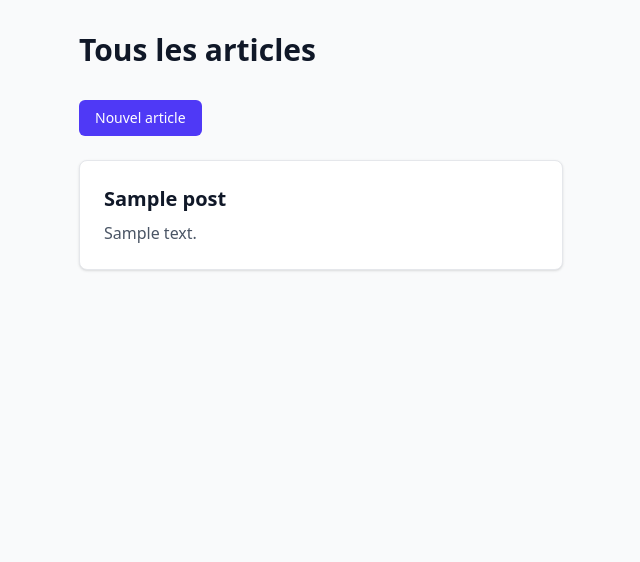
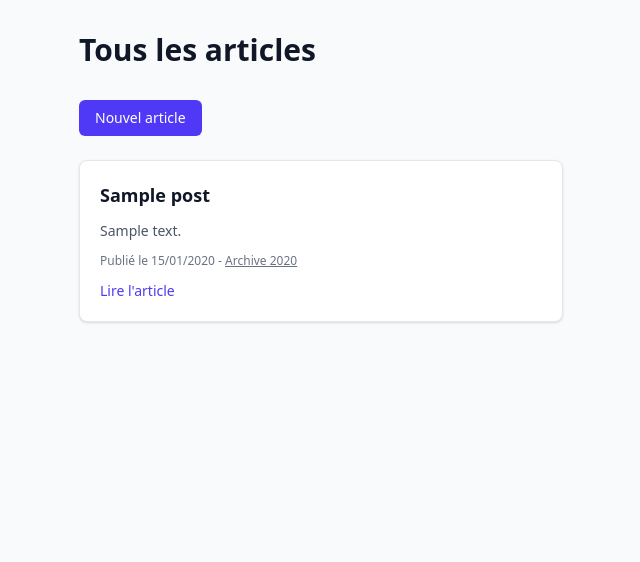
Before and after one commit to Knefzi29/mini-cms, a Laravel app: page /posts in a window 1280 px wide. Shown: the part 61-623 px from the top of the page, without its empty margins (65-705 px from the left). Run offline with Laravel 12, Linux system fonts and the light colour scheme; tables that the repository leaves empty hold one stand-in row (values such as "Sample post"); style sheets or scripts are compiled from the project's sources.

Commit message:
Ajouter la colonne excerpt aux articles

```diff
--- a/app/Http/Controllers/PostController.php
+++ b/app/Http/Controllers/PostController.php
@@ -35,6 +35,7 @@ class PostController extends Controller
         $validated = $request->validate([
             'title' => ['required', 'string', 'max:255'],
             'slug' => ['required', 'string', 'max:255', 'regex:/^[a-z0-9-]+$/', 'unique:posts,slug'],
+            'excerpt' => ['nullable', 'string', 'max:255'],
             'body' => ['required', 'string', 'min:20'],
             'is_published' => ['nullable', 'boolean'],
         ]);
--- a/app/Models/Post.php
+++ b/app/Models/Post.php
@@ -9,6 +9,7 @@ class Post extends Model
     protected $fillable = [
         'title',
         'slug',
+        'excerpt',
         'body',
         'is_published',
         'published_at',
--- a/resources/views/components/post-card.blade.php
+++ b/resources/views/components/post-card.blade.php
@@ -1,13 +1,25 @@
 @props(['post'])
 
-<article class="rounded-lg border border-gray-200 bg-white p-6 shadow-sm">
-    <h3 class="text-xl font-semibold">
-        <a href="{{ route('posts.show', $post->slug) }}" class="hover:underline">
-            {{ $post->title }}
-        </a>
-    </h3>
+<article class="bg-white rounded-lg border border-gray-200 shadow-sm p-5 flex flex-col gap-3">
+    <div class="flex items-center gap-2">
+        <h2 class="text-lg font-semibold text-gray-900">
+            <a href="{{ route('posts.show', $post) }}" class="hover:text-indigo-600">{{ $post->title }}</a>
+        </h2>
+        @if (! $post->is_published)
+            <span class="text-xs font-medium bg-gray-200 text-gray-700 px-2 py-0.5 rounded-full">Brouillon</span>
+        @endif
+    </div>
 
-    <p class="mt-2 text-gray-600">
-        {{ \Illuminate\Support\Str::limit($post->body, 120) }}
+    <p class="text-sm text-gray-600">{{ $post->excerpt ?? Str::limit($post->body, 120) }}</p>
+
+    <p class="text-xs text-gray-500">
+        @if ($post->published_at)
+            Publié le {{ $post->published_at->format('d/m/Y') }} -
+            <a href="{{ route('posts.archive', $post->published_at->year) }}" class="underline">Archive {{ $post->published_at->year }}</a>
+        @else
+            Non publié
+        @endif
     </p>
+
+    <a href="{{ route('posts.show', $post) }}" class="text-sm font-medium text-indigo-600 hover:underline">Lire l'article</a>
 </article>
--- a/resources/views/posts/show.blade.php
+++ b/resources/views/posts/show.blade.php
@@ -14,6 +14,10 @@
             @endif
         </p>
 
+        @if ($post->excerpt)
+            <p class="text-lg text-gray-600 mb-6">{{ $post->excerpt }}</p>
+        @endif
+
         <div class="text-gray-800 leading-relaxed whitespace-pre-line">{{ $post->body }}</div>
     </article>
 </x-layout>
```
Also changed, not shown: resources/views/posts/create.blade.php (+8 -0 lines), database/migrations/2026_10_29_144935_add_excerpt_to_posts_table.php (added).
